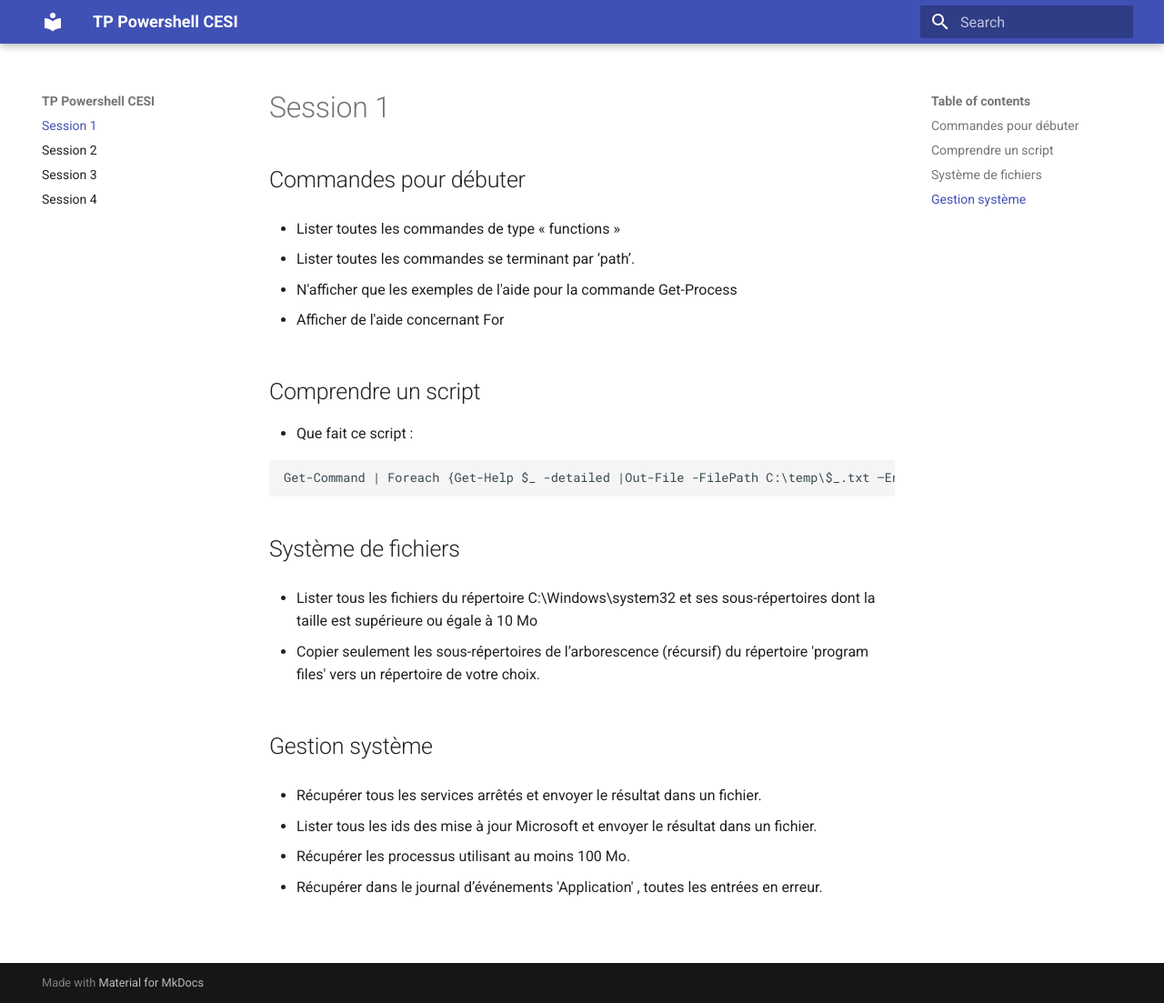
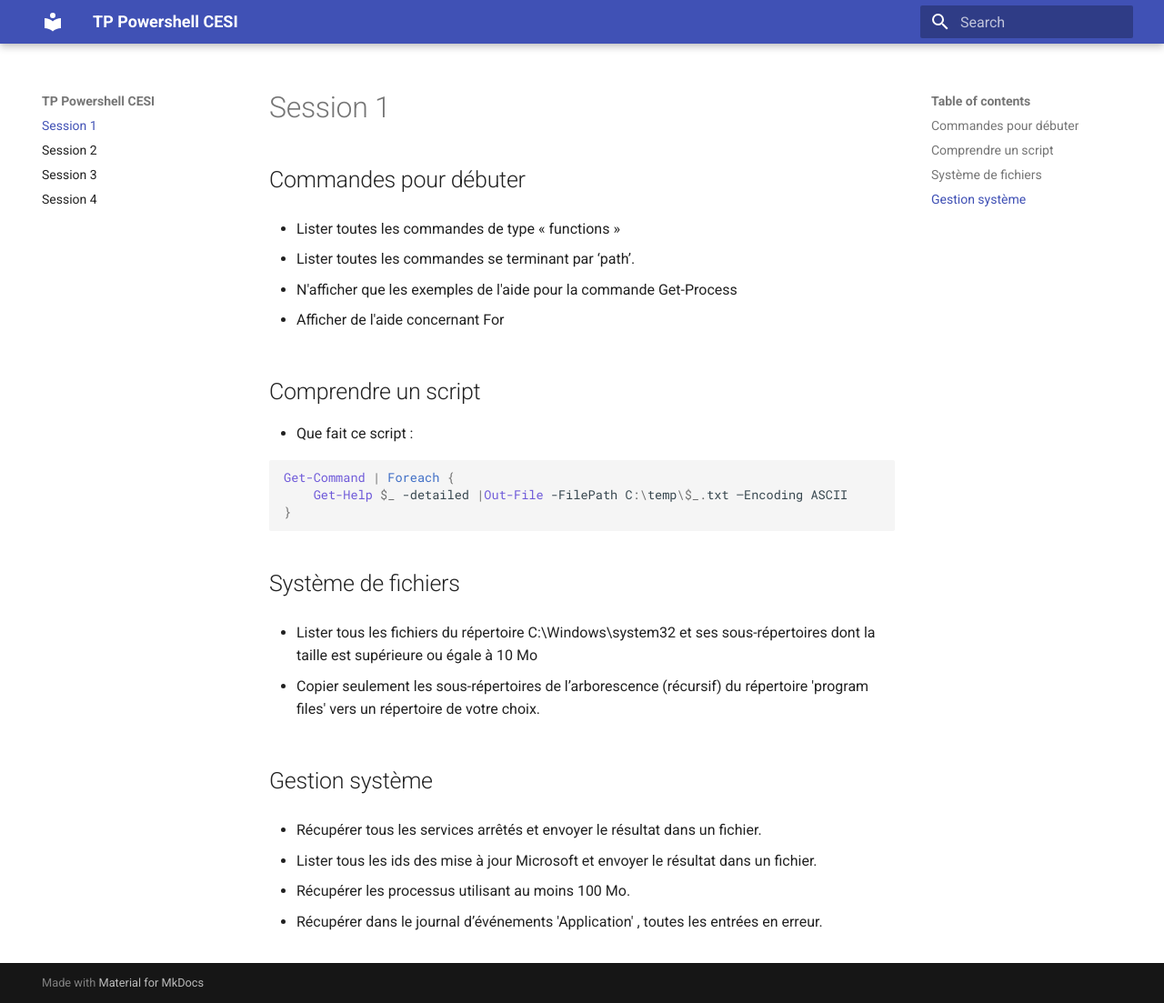
Before and after one commit to BDEN-sys/tpps, an MkDocs documentation site: the page built from docs/index.md, in a window 1280 px wide and 1103 px high. Shown: the whole window at 91% size. Built offline with MkDocs 1.6.1 and Material for MkDocs 9.7.7, drawn with Linux system fonts in a browser that asks for light colours.

Commit message:
Correction session1

````diff
--- a/docs/index.md
+++ b/docs/index.md
@@ -14,8 +14,10 @@
 
 * Que fait ce script :
 
-```PS
-Get-Command | Foreach {Get-Help $_ -detailed |Out-File -FilePath C:\temp\$_.txt –Encoding ASCII}
+```powershell
+Get-Command | Foreach {
+    Get-Help $_ -detailed |Out-File -FilePath C:\temp\$_.txt –Encoding ASCII
+}
 ```
 
 ## Système de fichiers
````
